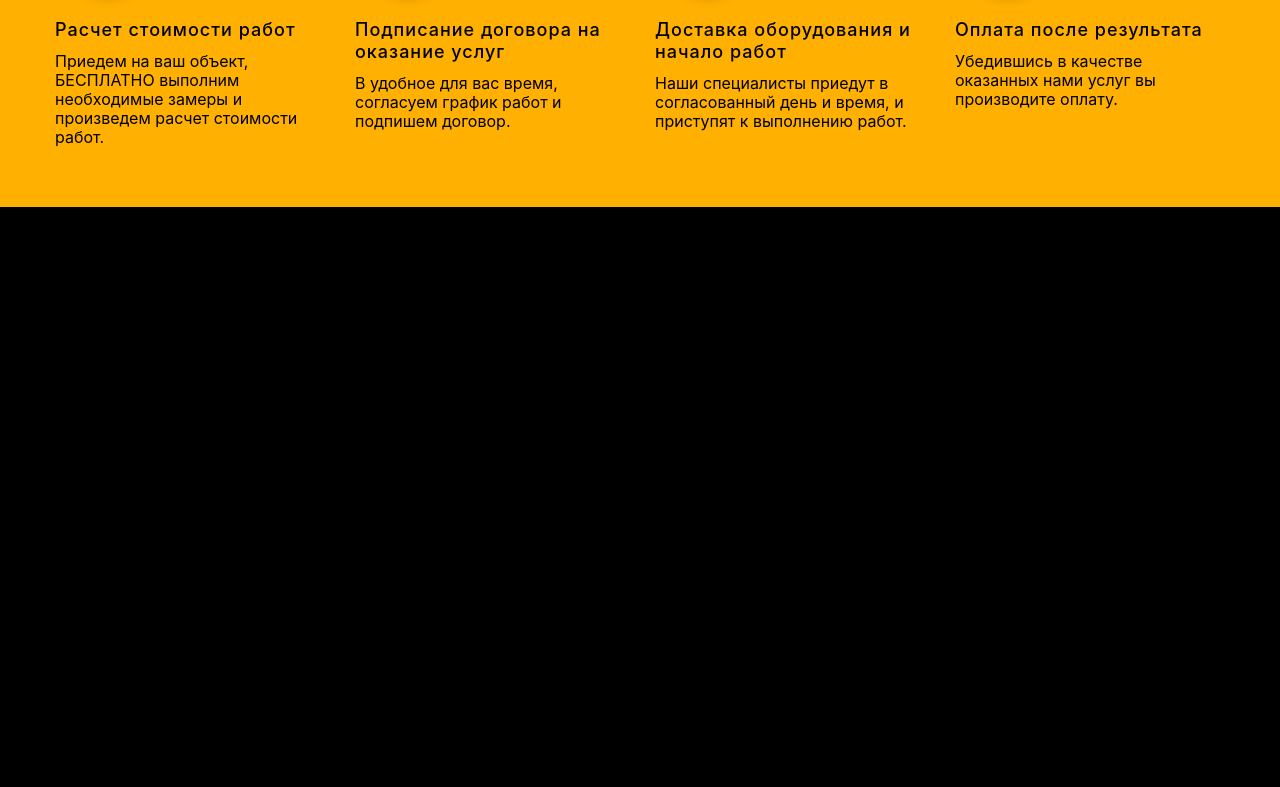
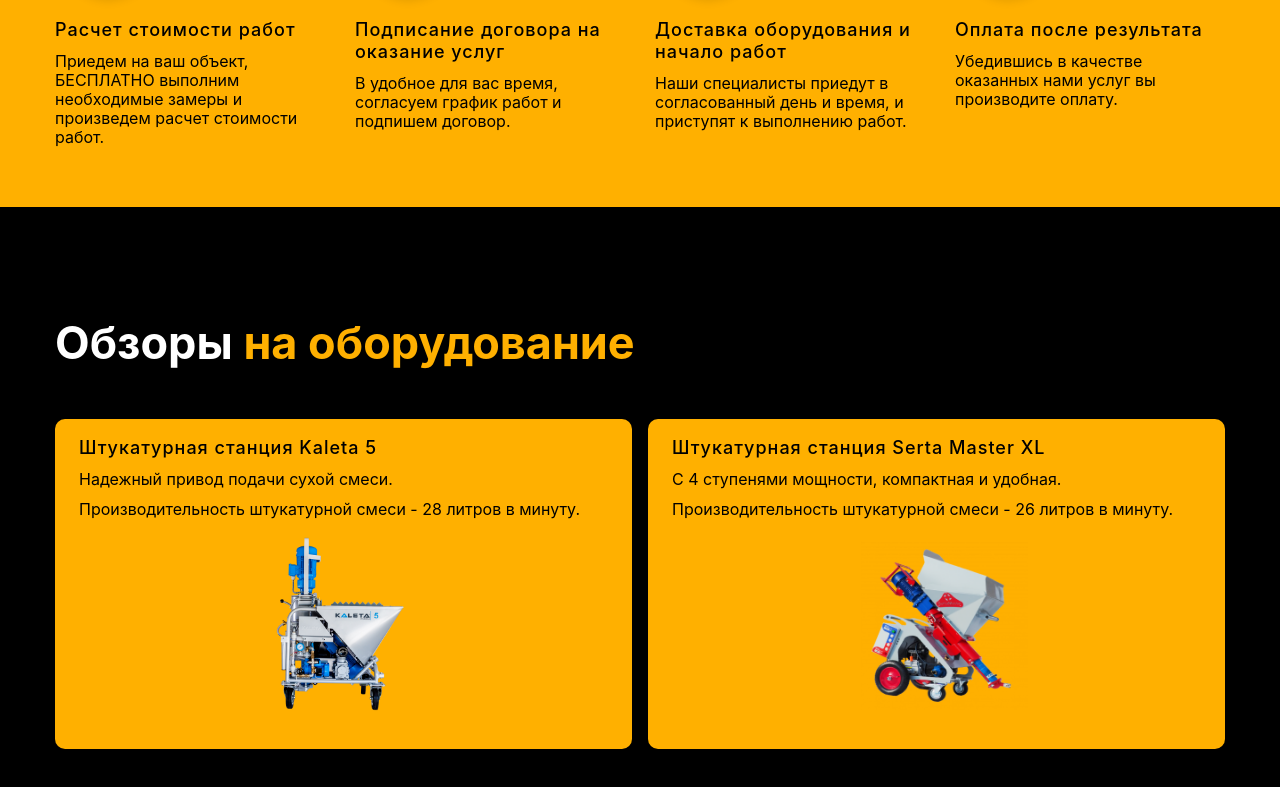
Before and after one commit to defcoast/react-cozy-house, a React (Create React App) app: page / in a window 1280 px wide. Shown: the part 3087-3874 px from the top of the page. Before the commit the page ends 3294 px from the top, so only its background shows below. Built offline with nearby package versions, Linux system fonts and the light colour scheme.

Commit message:
feature: Оборудование. верстка + анимация

```diff
--- a/src/App.tsx
+++ b/src/App.tsx
@@ -5,6 +5,7 @@
 import SectionBenefits from './components/sections/SectionBenefits/SectionBenefits';
 import SectionAbout from './components/sections/SectionAbout/SectionAbout';
 import SectionSteps from './components/sections/SectionSteps/SectionSteps';
+import SectionEquipment from './components/sections/SectionEquipment/SectionEquipment';
 
 /** Корневой компонент приложения. */
 const App: FC = (): JSX.Element => {
@@ -16,6 +17,7 @@
                 <SectionBenefits />
                 <SectionAbout />
                 <SectionSteps />
+                <SectionEquipment />
             </main>
         </>
     );
--- /dev/null
+++ b/src/components/sections/SectionEquipment/EquipmentData.ts
@@ -0,0 +1,27 @@
+import {IEquipmentData} from './IEquipmentData';
+import ImageStation1 from '../../../assets/images/equipment/station_1.jpeg'
+import ImageStation2 from '../../../assets/images/equipment/station_3.png'
+
+
+/** Данные для оборудования. */
+export const EquipmentData: IEquipmentData[] = [
+    {
+        id:                1,
+        title:             'Штукатурная станция Kaleta 5',
+        image:             ImageStation1,
+        descriptionPoints: [
+            'Надежный привод подачи сухой смеси.',
+            'Производительность штукатурной смеси - 28 литров в минуту.',
+        ],
+    },
+
+    {
+        id:                2,
+        title:             'Штукатурная станция Serta Master XL',
+        image:             ImageStation2,
+        descriptionPoints: [
+            'С 4 ступенями мощности, компактная и удобная.',
+            'Производительность штукатурной смеси - 26 литров в минуту.',
+        ],
+    },
+];
--- /dev/null
+++ b/src/components/sections/SectionEquipment/EquipmentItem/EquipmentItem.module.scss
@@ -0,0 +1,48 @@
+@import '../../../../assets/styles/palette';
+@import '../../../../assets/styles/adaptive';
+
+.equipmentItem {
+	background-color: $primary;
+	border-radius:    10px;
+	padding:          18px 24px 24px;
+	display:          flex;
+	flex-flow:        column;
+	align-items:      flex-start;
+	justify-content:  center;
+
+	@include laptop {
+		width: 100%;
+	}
+}
+
+.title {
+	font-weight:    500;
+	font-size:      18px;
+	line-height:    1.22;
+	letter-spacing: 1px;
+	color:          $black;
+
+	&Type {
+		&Large {
+			font-size: 24px;
+		}
+	}
+}
+
+.description {
+	font-weight: 400;
+	font-size:   16px;
+	line-height: 1.18;
+	color:       $black;
+	margin-top:  11px;
+	text-align:  left;
+}
+
+.img {
+	margin-top: 6px;
+	align-self: center;
+	object-fit: contain;
+	max-width:  220px;
+	width:      100%;
+	height:     200px;
+}
--- /dev/null
+++ b/src/components/sections/SectionEquipment/EquipmentItem/EquipmentItem.tsx
@@ -0,0 +1,52 @@
+import {FC, JSX} from 'react';
+import {IEquipmentData} from '../IEquipmentData';
+import styles from './EquipmentItem.module.scss';
+import {m, domAnimation, LazyMotion} from 'framer-motion';
+import {useInView} from 'react-intersection-observer';
+
+/** Интерфейс пропсов компонента. */
+interface IProps {
+    equipment: IEquipmentData;
+}
+
+/** Элемент "оборудование". */
+const EquipmentItem: FC<IProps> = ({equipment}): JSX.Element => {
+    /** Хук наблюдателя пересечений списка. */
+    const [refList, inViewList] = useInView({triggerOnce: true});
+
+    /** Анимация списка. */
+    const animationList = {
+        visible: (index: number): object => ({opacity: 1, transition: {delay: index * 0.2, duration: .5}}),
+        hidden: {opacity: 0, transition: {duration: 0.6}},
+    }
+    return (
+    <LazyMotion features={domAnimation}>
+        <m.li
+        className={styles.equipmentItem}
+        ref={refList}
+        initial="hidden"
+        animate={inViewList ? 'visible' : 'hidden'}
+        variants={animationList}
+        custom={equipment.id}
+        >
+            <h3 className={styles.title}>
+                {equipment.title}
+            </h3>
+
+            {equipment.descriptionPoints.map((description: string) => (
+                <p className={styles.description}>
+                    {description}
+                </p>
+            ))}
+
+            <img
+            src={equipment.image}
+            alt={equipment.title}
+            className={styles.img}
+            />
+        </m.li>
+    </LazyMotion>
+    );
+}
+
+export default EquipmentItem;
--- /dev/null
+++ b/src/components/sections/SectionEquipment/IEquipmentData.ts
@@ -0,0 +1,14 @@
+/** Интерфейс модели данных оборудования. */
+export interface IEquipmentData {
+    /** Идентификатор элемента. */
+    id: number;
+
+    /** Заголовок блока. */
+    title: string;
+
+    /** Список характеристик блока. */
+    descriptionPoints: string[];
+
+    /** Изображение блока. */
+    image: string;
+}
--- /dev/null
+++ b/src/components/sections/SectionEquipment/SectionEquipment.module.scss
@@ -0,0 +1,42 @@
+@import '../../../assets/styles/adaptive';
+@import '../../../assets/styles/palette';
+
+.equipment {
+	background-color: $black;
+	padding:          110px 0 60px;
+}
+
+.title {
+	font-weight: 700;
+	font-size:   45px;
+	line-height: 1.15;
+	color:       $white;
+
+	@include mobile {
+		font-size: 26px;
+	}
+}
+
+.list {
+	margin-top:            50px;
+	display:               grid;
+	grid-template-columns: repeat(2, 1fr);
+	gap:                   16px;
+
+	@include tablet {
+		grid-template-columns: repeat(1, 1fr);
+
+	}
+}
+
+.note {
+	font-weight: 400;
+	font-size:   24px;
+	line-height: 1.15;
+	color:       $white;
+	margin-top:  16px;
+
+	@include mobile {
+		font-size: 16px;
+	}
+}
--- /dev/null
+++ b/src/components/sections/SectionEquipment/SectionEquipment.tsx
@@ -0,0 +1,33 @@
+import {FC, JSX} from 'react';
+import AnimationTitle from '../../common/AnimationTitle/AnimationTitle';
+import styles from './SectionEquipment.module.scss';
+import PaintedText from '../../common/PaintedText/PaintedText';
+import {SiteColorsEnum} from '../../../enums/SiteColorsEnum';
+import EquipmentItem from './EquipmentItem/EquipmentItem';
+import {EquipmentData} from './EquipmentData';
+import {IEquipmentData} from './IEquipmentData';
+import Wrapper from '../../common/Wrapper/Wrapper';
+
+/** Секция "Оборудование". */
+const SectionEquipment: FC = (): JSX.Element => {
+    return (
+        <section className={styles.equipment} id="equipment">
+            <Wrapper>
+                <AnimationTitle className={styles.title}>
+                    Обзоры
+                    <PaintedText color={SiteColorsEnum.PRIMARY}>
+                        на оборудование
+                    </PaintedText>
+                </AnimationTitle>
+
+                <ul className={styles.list}>
+                    {EquipmentData.map((equipment: IEquipmentData) => (
+                        <EquipmentItem equipment={equipment} />
+                    ))}
+                </ul>
+            </Wrapper>
+        </section>
+    );
+}
+
+export default SectionEquipment;
```
Also changed, not shown: src/assets/images/equipment/station_1.jpeg (added), src/assets/images/equipment/station_3.png (added).
